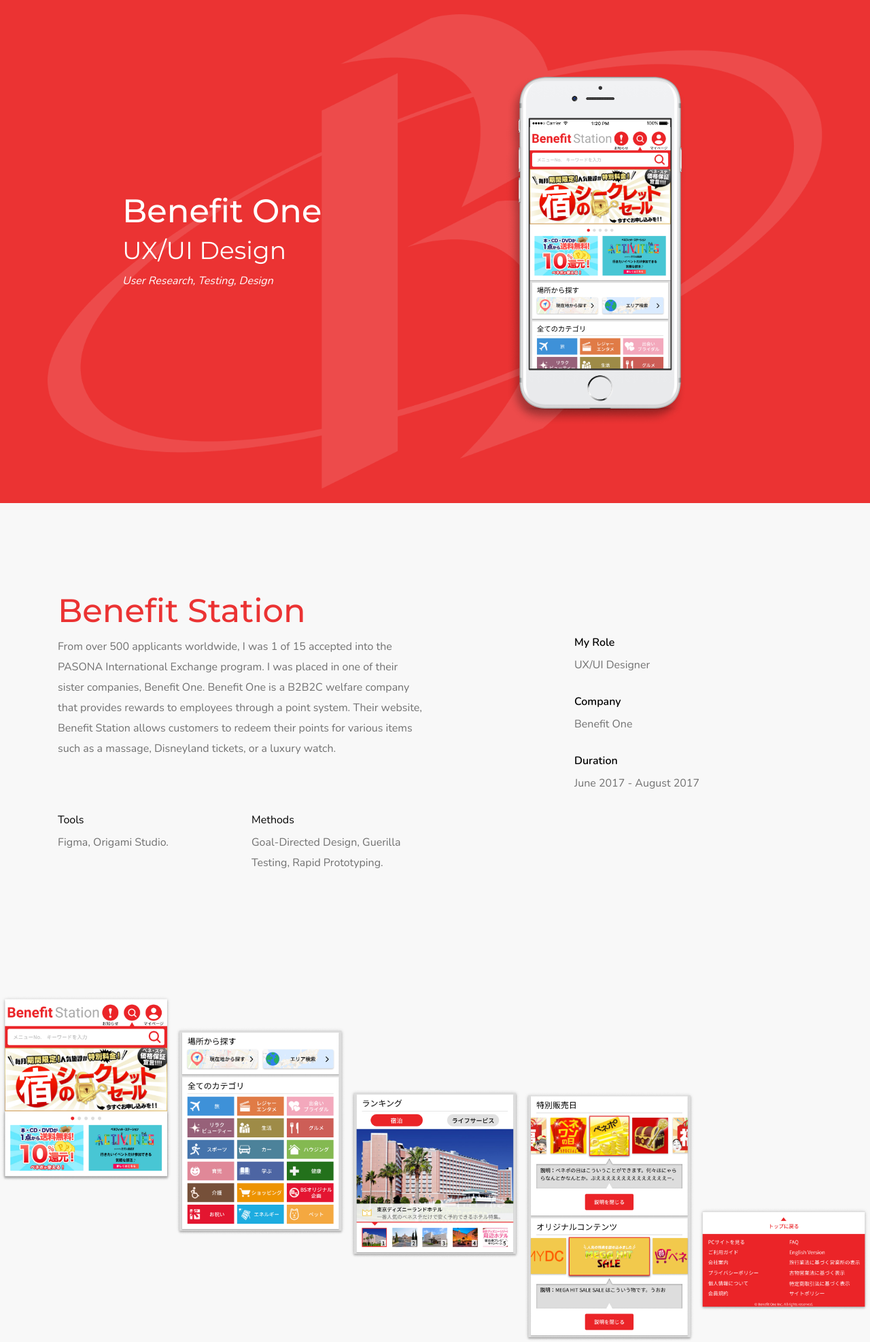
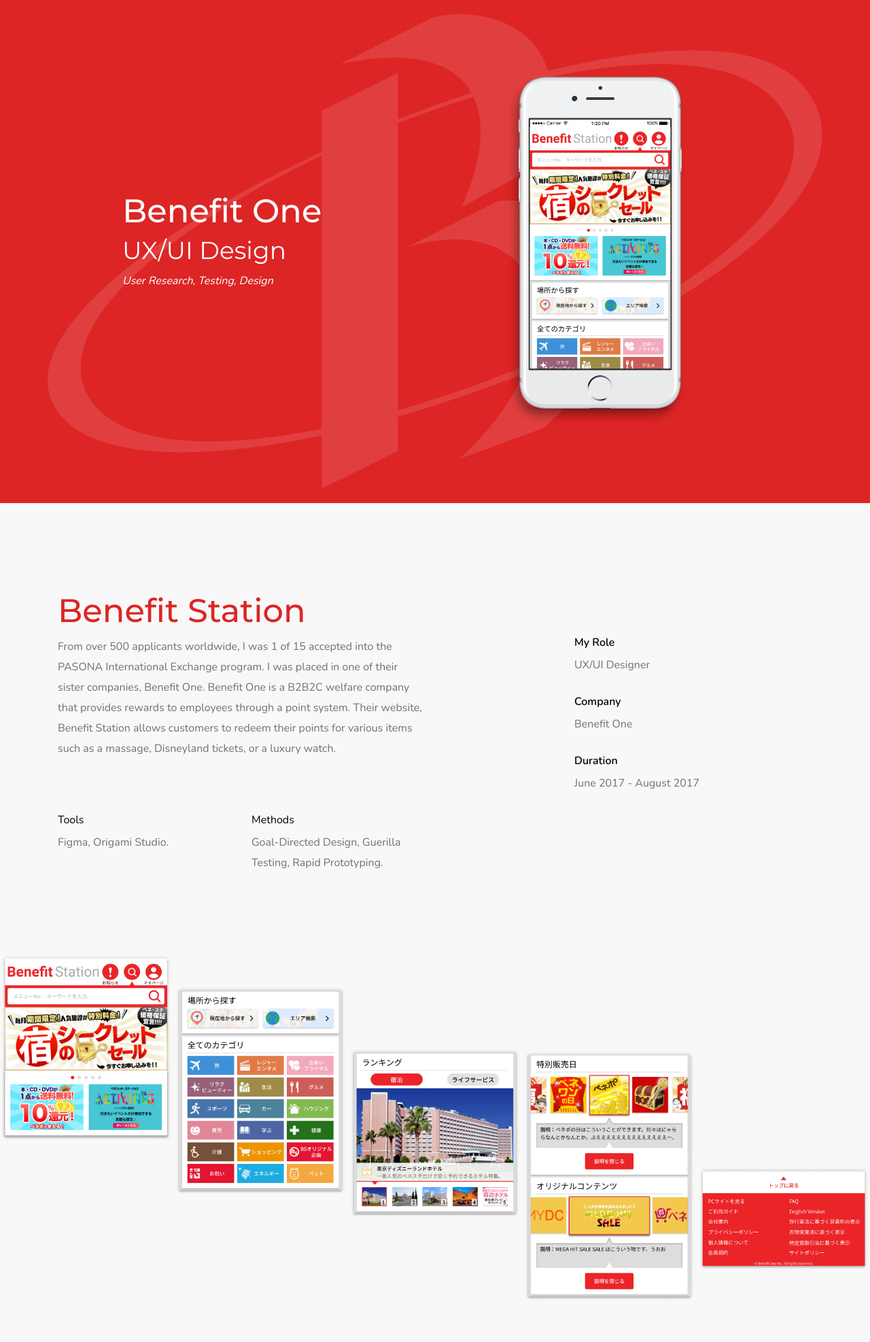
Before and after one commit to kmakitan/kmakitan.github.io, a PHP site: page /portfolio/BenefitOne/index.html in a window 1280 px wide. Shown: the part 60-2034 px from the top of the page at 68% size. Run offline with PHP 8.4, Linux system fonts and the light colour scheme.

Commit message:
change benefit one theme color and made jumbos fixed width

```diff
--- a/css/custom.css
+++ b/css/custom.css
@@ -348,7 +348,7 @@ button.btn a {
 }
 
 #BO {
-	background-color: #EB3333;
+	background-color: #DD2525;
 }
 
 #BO .row {
@@ -396,7 +396,7 @@ button.btn a {
 }
 
 .BO-color {
-	color: #EB3333;
+	color: #DD2525;
 }
 
 .IB-color {
@@ -409,6 +409,11 @@ button.btn a {
 
 .container {
 	margin-right: 0px 10px;
+}
+
+.container-2{
+	max-width: 1500px;
+	margin: auto;
 }
 
 .vimeo {
--- a/portfolio/BenefitOne/index.html
+++ b/portfolio/BenefitOne/index.html
@@ -92,7 +92,7 @@
         </div>
     </div>
 
-    <div class="jumbotron jumbotron-fluid">
+    <div class="container-2">
         <img class="jumbo-img" src="images/BOjumbo.png"/>
     </div>
 
@@ -187,7 +187,7 @@
         </div>
     </div>
 
-    <div class="jumbotron jumbotron-fluid">
+    <div class="container-2">
         <img class="jumbo-img" src="images/progression.png"/>
     </div>
 
--- a/portfolio/ClimateLens/index.html
+++ b/portfolio/ClimateLens/index.html
@@ -93,7 +93,7 @@
     </div>
 
 
-    <div class="jumbotron jumbotron-fluid">
+    <div class="container-2">
         <img class="jumbo-img" src="images/CLjumbo.png"/>
     </div>
 
@@ -150,7 +150,7 @@
 
     </div>
 
-    <div class="jumbotron jumbotron-fluid">
+    <div class="container-2">
         <img class="jumbo-img" src="images/research.png"/>
     </div>
 
--- a/portfolio/IdentifiBio/index.html
+++ b/portfolio/IdentifiBio/index.html
@@ -94,7 +94,7 @@
         </div>
     </div>
 
-    <div class="jumbotron jumbotron-fluid">
+    <div class="container-2">
         <img class="jumbo-img" src="images/IBjumbo.png"/>
     </div>
 
@@ -129,7 +129,7 @@
         </div>
     </div>
 
-    <div class="jumbotron jumbotron-fluid">
+    <div class="container-2">
         <img class="jumbo-img" src="images/charts.png"/>
     </div>
 
```
Also changed, not shown: portfolio/Fammili/index.html (+5 -5 lines), portfolio/BenefitOne/images/comp.png, portfolio/BenefitOne/images/goal.png, portfolio/BenefitOne/images/phone.png, portfolio/BenefitOne/images/progression.png, portfolio/BenefitOne/images/test.png, portfolio/ClimateLens/images/CLjumbo.png, 1 other file.
